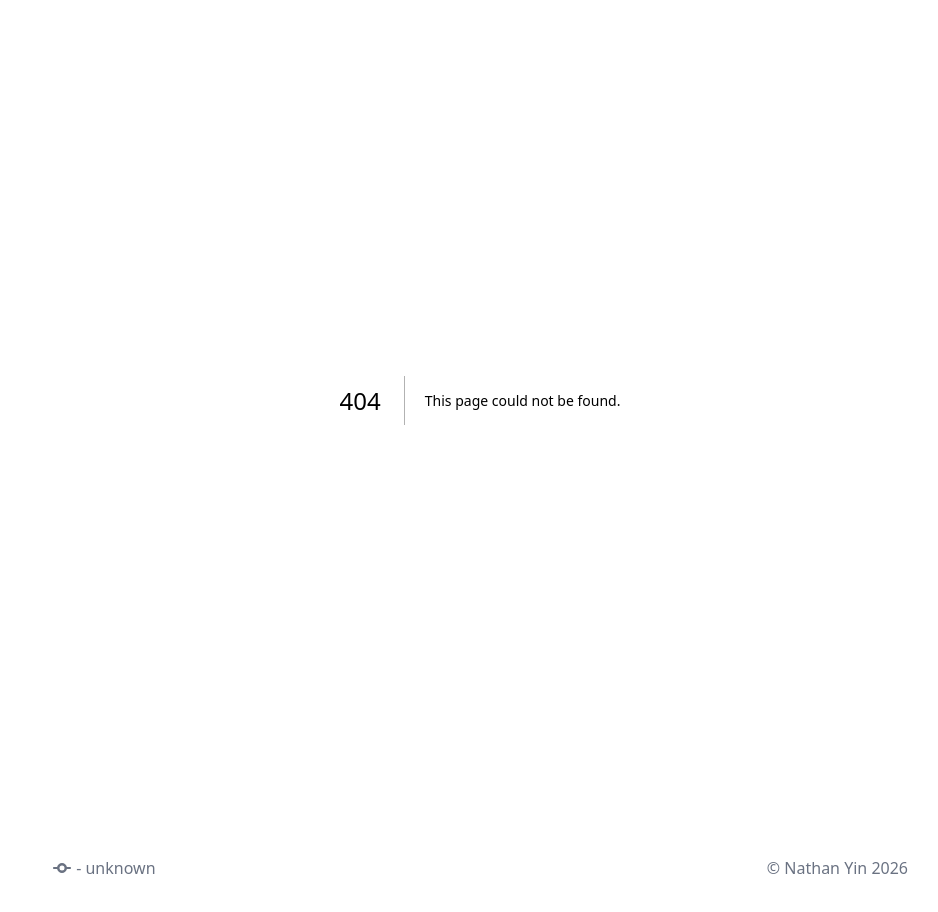
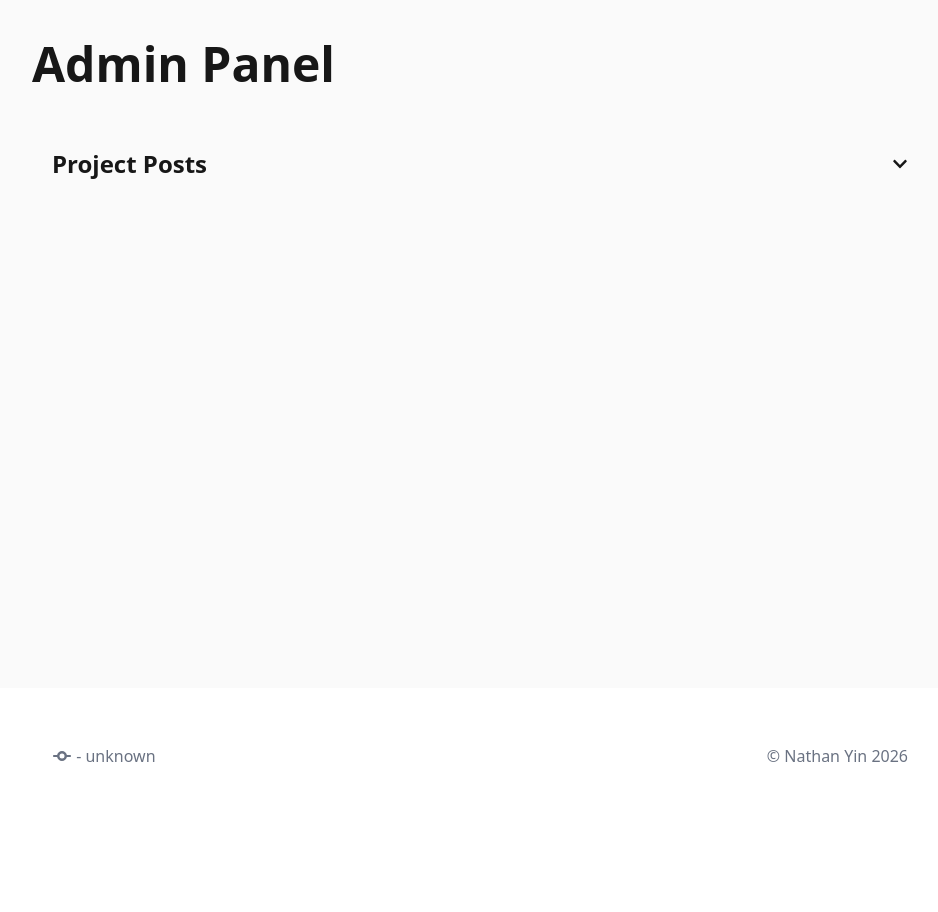
Before and after one commit to zibuyin/profolio_v2, a Next.js app: page /admin in a window 1280 px wide. Before the commit this address had no page. Shown: the whole page, without its empty margins (160-1098 px from the left). After the commit the page ends 800 px from the top, so only its background shows below. Built offline with nearby package versions, Linux system fonts and the light colour scheme.

Commit message:
feat: admin panel front end

```diff
--- a/content/project/md/secureChatSite.mdx
+++ b/content/project/md/secureChatSite.mdx
@@ -10,4 +10,4 @@ repoUrl: https://github.com/snej55/chat_site
 
 ## The Inspiration
 
-Well, my school has a system that blocks certain web traffics within the school WiFi network, and the block list included like
+Well, my school has a system that blocks certain web traffics within the school WiFi network, and the block list included around
--- a/package.json
+++ b/package.json
@@ -16,6 +16,9 @@
     "@giscus/react": "^3.1.0",
     "@react-three/drei": "^10.7.7",
     "@react-three/fiber": "^9.5.0",
+    "@tiptap/pm": "^3.22.4",
+    "@tiptap/react": "^3.22.4",
+    "@tiptap/starter-kit": "^3.22.4",
     "counterapi": "^2.1.2",
     "gray-matter": "^4.0.3",
     "gsap": "^3.14.2",
--- /dev/null
+++ b/src/app/admin/page.tsx
@@ -0,0 +1,53 @@
+"use client";
+
+import Tiptap from "../components/TipTap";
+import { useEffect, useState } from "react";
+
+// Icons
+import { FaChevronDown } from "react-icons/fa";
+
+export default function Page() {
+	const [expanded, setExpanded] = useState(false);
+
+	return (
+		<div className="flex flex-col w-auto flex-1 pl-[20px] pr-[20px] md:pl-[15vw] md:pr-[15vw] bg-zinc-50 font-sans dark:bg-[#0a0a0a]">
+			<div className="back-btn mt-10 w-fit h-fit">
+				<h1 className="text-4xl md:text-5xl font-bold">Admin Panel</h1>
+			</div>
+
+			<div className="flex flex-col bg-mist-900 rounded-4xl p-5 w-full mt-10 transition-all">
+				<div className="header flex flex-rol justify-between items-center">
+					<h2 className="text-xl md:text-2xl font-bold m-0 p-0">
+						Project Posts
+					</h2>
+					<button
+						onClick={() =>
+							expanded ? setExpanded(false) : setExpanded(true)
+						}
+						// className="inline-block bg-blue-700 hover:bg-blue-600 p-2 pr-3 pl-3 rounded-full font-medium text-white"
+					>
+						<FaChevronDown></FaChevronDown>
+					</button>
+				</div>
+
+				{expanded && (
+					<div className="flex flex-col editor-area w-full h-auto mt-6">
+						<Tiptap></Tiptap>
+						<div className="flex flex-row gap-5 mt-6">
+							<button className="inline-block bg-green-700 hover:bg-green-600 p-2 pr-3 pl-3 rounded-full font-medium text-white">
+								Save Draft
+							</button>
+							<button className="inline-block bg-blue-700 hover:bg-blue-600 p-2 pr-3 pl-3 rounded-full font-medium text-white">
+								Publish
+							</button>
+
+							<button className="inline-block bg-red-700 hover:bg-red-600 p-2 pr-3 pl-3 rounded-full font-medium text-white">
+								Delete
+							</button>
+						</div>
+					</div>
+				)}
+			</div>
+		</div>
+	);
+}
--- /dev/null
+++ b/src/app/components/TipTap.tsx
@@ -0,0 +1,26 @@
+"use client";
+
+import { useEditor, EditorContent } from "@tiptap/react";
+import StarterKit from "@tiptap/starter-kit";
+
+const Tiptap = () => {
+	const editor = useEditor({
+		extensions: [StarterKit],
+		content: "<h3>Input Content Here!</h3>",
+		// Don't render immediately on the server to avoid SSR issues
+		immediatelyRender: false,
+		editorProps: {
+			attributes: {
+				class: "ProseMirror",
+			},
+		},
+	});
+
+	return (
+		<div className="tiptap-editor rounded-xl">
+			<EditorContent editor={editor} />
+		</div>
+	);
+};
+
+export default Tiptap;
--- a/src/app/globals.css
+++ b/src/app/globals.css
@@ -30,4 +30,115 @@ footer {
   background-color: var(--background);
 }
 
+.tiptap-editor {
+  border: solid white 3;
+}
+
+.tiptap-editor .ProseMirror {
+  min-height: 18rem;
+  padding: 1rem;
+  outline: none;
+}
+
+.tiptap-editor .ProseMirror h1 {
+  font-size: 3rem;
+  line-height: 1;
+  font-weight: 700;
+  margin-bottom: 1rem;
+}
+
+.tiptap-editor .ProseMirror h2 {
+  font-size: 1.5rem;
+  line-height: 2rem;
+  font-weight: 600;
+  margin-bottom: 0.75rem;
+}
+
+.tiptap-editor .ProseMirror h3 {
+  font-size: 1.25rem;
+  line-height: 1.75rem;
+  font-weight: 600;
+  color: white;
+  margin-bottom: 0.5rem;
+}
+
+.tiptap-editor .ProseMirror p {
+  margin-bottom: 1rem;
+  line-height: 1.625;
+}
+
+.tiptap-editor .ProseMirror ul {
+  list-style-type: disc;
+  margin-left: 2rem;
+  margin-bottom: 1rem;
+}
+
+.tiptap-editor .ProseMirror ol {
+  list-style-type: decimal;
+  margin-left: 2rem;
+  margin-bottom: 1rem;
+}
+
+.tiptap-editor .ProseMirror li {
+  margin-bottom: 0.25rem;
+}
+
+.tiptap-editor .ProseMirror a {
+  color: #2563eb;
+  text-decoration: underline;
+}
+
+.tiptap-editor .ProseMirror a:hover {
+  color: #1e40af;
+}
+
+.tiptap-editor .ProseMirror code {
+  background-color: #f3f4f6;
+  padding: 0.125rem 0.25rem;
+  border-radius: 0.25rem;
+  font-size: 0.875rem;
+  line-height: 1.25rem;
+  font-family: ui-monospace, SFMono-Regular, Menlo, Monaco, Consolas,
+    "Liberation Mono", "Courier New", monospace;
+}
+
+.tiptap-editor .ProseMirror pre {
+  background-color: #111827;
+  color: #ffffff;
+  padding: 1rem;
+  border-radius: 0.25rem;
+  margin-bottom: 1rem;
+  overflow-x: auto;
+}
+
+.tiptap-editor .ProseMirror pre code {
+  background-color: transparent;
+  padding: 0;
+  color: inherit;
+}
+
+.tiptap-editor .ProseMirror blockquote {
+  border-left: 4px solid #9ca3af;
+  padding-left: 1rem;
+  font-style: italic;
+  color: #4b5563;
+  background-color: #f9fafb;
+  margin: 1rem 0;
+  padding-top: 0.5rem;
+  padding-bottom: 0.5rem;
+}
+
+.tiptap-editor .ProseMirror img {
+  max-width: 100%;
+  border-radius: 1rem;
+  margin: 1rem auto;
+  width: 95%;
+}
+
+.tiptap-editor .ProseMirror hr {
+  border: 0;
+  border-top: 1px solid #d1d5db;
+  margin: 2rem 0;
+}
+
 /* , Arial, Helvetica, sans-serif */
```
Also changed, not shown: 1 other file (tests, documents, lock files or other folders).
